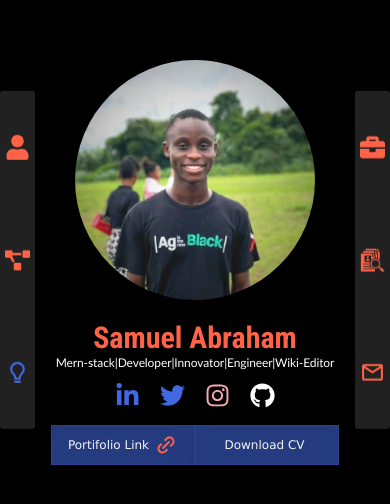
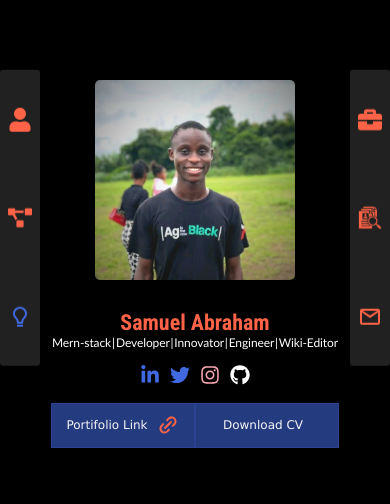
Before and after one commit to abmercy035/myportfolio, a React (Vite) app: page / in a window 390 px wide. Shown: the part 162-666 px from the top of the page. Built offline with nearby package versions, Linux system fonts and the light colour scheme.

Commit message:
new update for mobile view

```diff
--- a/src/index.css
+++ b/src/index.css
@@ -41,19 +41,17 @@
   position: fixed;
   height: 40%;
   z-index: 99;
-  width: 35px;
+  width: 45px;
   transform: translateY(calc(50%));
   background: var(--nav-background);
   display: flex;
   top: calc(50% - 40%);
   align-items: center;
   justify-content: center;
-  /* From https://css.glass */
   box-shadow: 0 4px 30px rgba(0, 0, 0, 0.1);
   border-radius: 3px;
   backdrop-filter: blur(1.9px);
   -webkit-backdrop-filter: blur(1.9px);
-  color: white;
 }
 
 .left-nav {
@@ -66,7 +64,6 @@
 :is(.left-nav, .right-nav) ul {
   height: 100%;
   width: 100%;
-  color: white;
   display: flex;
   flex-direction: column;
   align-items: center;
@@ -91,9 +88,8 @@
 }
 
 :is(.left-nav, .right-nav) ul li .left-nav-icons {
-  height: 25px;
-  width: 25px;
-  color: white;
+  height: 30px;
+  width: 30px;
   display: flex;
   align-items: center;
   justify-content: center;
@@ -133,28 +129,29 @@
 }
 .profile-bio {
   color: white;
-  font-size: 12px;
-  letter-spacing: -0.1px;
+  font-size: 16px;
+  letter-spacing: 0.5px;
   font-family: 'Trebuchet MS', 'Lucida Sans Unicode', 'Lucida Grande',
     'Lucida Sans', Arial, sans-serif;
-  word-spacing: -3px;
+  word-spacing: -1px;
 }
 .center .my-profile-wrapper .profile-img-wrapper {
-  width: 240px;
+  width: 350px;
   display: flex;
   flex-direction: column;
+  align-items: center;
   margin-bottom: 20px;
 }
 .center .my-profile-wrapper .profile-img-wrapper .profile-img {
-  width: 240px;
-  height: 240px;
+  width: 300px;
+  height: 300px;
   object-fit: contain;
   border-radius: 100rem;
 }
 
 .profile-social-wrapper {
   width: 100%;
-  height: 50px;
+  height: 60px;
   display: flex;
   flex-direction: column;
   align-items: center;
@@ -166,17 +163,17 @@
   display: flex;
   align-items: center;
   justify-content: center;
-  gap: 20px;
+  gap: 30px;
 }
 .profile-social-wrapper .profile-social-accounts .social-account-icon {
-  width: 25px;
-  height: 25px;
+  width: 30px;
+  height: 30px;
   display: flex;
   align-items: center;
   justify-content: center;
 }
 .profile-action-btns-wrapper {
-  height: 30px;
+  height: 40px;
   width: 100%;
   color: royalblue;
   display: flex;
@@ -185,7 +182,6 @@
   justify-content: center;
 }
 .profile-action-btns-wrapper .profile-action-btns {
-  height: 30px;
   width: calc(100% - 70px);
   cursor: pointer;
   max-width: 400px;
@@ -195,22 +191,74 @@
   justify-content: center;
 }
 .profile-action-btns-wrapper .profile-action-btns .action-btns {
-  height: 40px;
-  width: 45%;
+  height: 50px;
+  width: 50%;
   display: flex;
   align-items: center;
   gap: 5px;
   color: whitesmoke;
   justify-content: center;
-  font-size: 12px;
+  font-size: 14px;
   font-family: Verdana, Geneva, Tahoma, sans-serif;
   background: rgba(65, 105, 225, 0.57);
-  box-shadow: 0 4px 30px rgba(0, 0, 0, 0.1);
-  backdrop-filter: blur(1.9px);
-  -webkit-backdrop-filter: blur(1.9px);
   border: 1px solid rgba(65, 105, 225, 0.18);
 }
 
+@media screen and (max-width: 568px) {
+  .profile-name {
+    font-size: 22px;
+  }
+  .profile-bio {
+    font-size: 12px;
+    letter-spacing: -0.1px;
+    word-spacing: -2px;
+    text-align: center;
+  }
+  .center .my-profile-wrapper .profile-img-wrapper {
+    width: 300px;
+    margin-bottom: 30px;
+  }
+  .center .my-profile-wrapper .profile-img-wrapper .profile-img {
+    width: 200px;
+    height: 200px;
+    border-radius: 5px;
+  }
+
+.profile-social-wrapper {
+  height: 50px;
+}
+.profile-social-wrapper .profile-social-accounts {
+  gap: 10px;
+}
+.profile-social-wrapper .profile-social-accounts .social-account-icon {
+  width: 20px;
+  height: 20px;
+}
+
+.profile-action-btns-wrapper {
+  height: 30px;
+}
+.profile-action-btns-wrapper .profile-action-btns .action-btns {
+  height: 45px;
+  width: 45%;
+  gap: 8px;
+  font-size: 12px;
+}
+
+
+.left-nav,
+.right-nav {
+  position: fixed;
+  height: 35%;
+  width: 40px;
+}
+
+:is(.left-nav, .right-nav) ul li .left-nav-icons {
+  height: 24px;
+  width: 24px;
+}
+
+}
 .focus {
   color: rgb(137, 164, 244);
   /* color: tomato; */
--- a/src/pages/Home.jsx
+++ b/src/pages/Home.jsx
@@ -37,7 +37,7 @@ export default function HomePage() {
           </div>
           <div className="profile-name-wrapper">
             <span className="profile-name">Samuel Abraham</span>
-            <span className="profile-bio"> Mern-stack|Developer|Innovator|Engineer{/* | <span className="focus">Founder@Learnard</span>*/ } | Wiki-Editor</span>
+            <span className="profile-bio"> Mern-stack | Developer | Innovator | Engineer{/* | <span className="focus">Founder@Learnard</span>*/ } | Wiki-Editor</span>
           </div>
           <div className="profile-social-wrapper">
             <div className="profile-social-accounts">
--- a/src/pages/backgrounds/Background.jsx
+++ b/src/pages/backgrounds/Background.jsx
@@ -19,9 +19,13 @@ export default function Background() {
           Background Timeline
         </div>
         <div className="background-page-intro-text">
-          Educational background, alongside my achievements and services over the years as a programmer, reflect a journey marked by a relentless pursuit of excellence and a deep commitment to contributing to the betterment of society.
-          <br />
-          Beyond my technical accomplishments, I have actively sought opportunities to give back to society through volunteer work, mentorship, and collaborative initiatives that leverage technology to address pressing societal challenges.</div>
+          <p>
+            Educational background, alongside my achievements and services over the years as a programmer, reflect a journey marked by a relentless pursuit of excellence and a deep commitment to contributing to the betterment of society.
+          </p>
+          <p>
+          Beyond my technical accomplishments, I have actively sought opportunities to give back to society through volunteer work, mentorship, and collaborative initiatives that leverage technology to address pressing societal challenges.
+          </p>
+          </div>
       </div>
       <div className="background-wrapper">
         <VerticalTimeline lineColor="white">
--- a/src/pages/backgrounds/background.css
+++ b/src/pages/backgrounds/background.css
@@ -27,7 +27,7 @@
   font-size: 30px;
 }
 .background-page-intro-text {
-  font-size: 12px;
+  font-size: 14px;
   font-family: Verdana, Geneva, Tahoma, sans-serif;
   max-width: 1000px;
   padding: 10px;
@@ -35,7 +35,15 @@
   flex-direction: column;
   gap: 10px;
 }
-
+.background-page-intro-text p {
+  width: 100%;
+  min-width: 200px;
+  word-wrap: break-word;
+  text-align: justify;
+  hyphens: auto;
+  padding: 0 10px;
+  font-size: 14px;
+}
 .background-wrapper {
   background-color: rgb(0, 0, 0);
 }
--- a/src/pages/contact/Contact.jsx
+++ b/src/pages/contact/Contact.jsx
@@ -47,18 +47,16 @@ export default function Contact() {
   };
 
   return (
-
     <div className='contact-page column gap20'>
       <GoBackHistoryBar />
       <div className="form-message-popup" ref={ formMsg }>
-        Message Sent Lorem ipsum dolor sit, amet consectetur adipisicing elit.
       </div>
       <div className='contact-intro column jcc aic gap10'>
         <div className="intro-header jcc">
           Contact Me
         </div>
         <div className="intro-text jcc aic p10">
-          Lorem ipsum dolor sit amet consectetur adipisicing elit. Qui illo, earum cumque modi sapiente ad tenetur minus perferendis placeat molestiae.
+          Thank you for reaching out! Feel free to send me a message using the form below. I look forward to connecting with you.
         </div>
       </div>
       <div className="contact-wrapper column jcc aic " >
```
